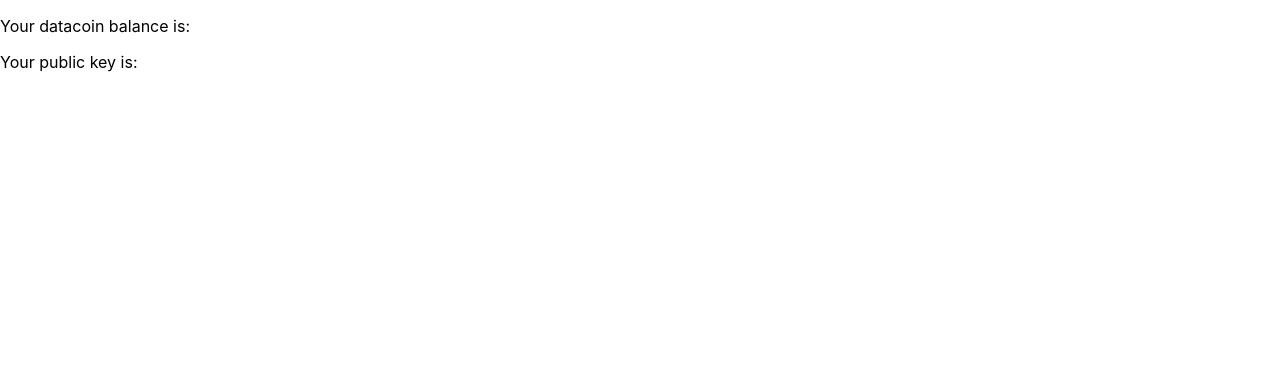
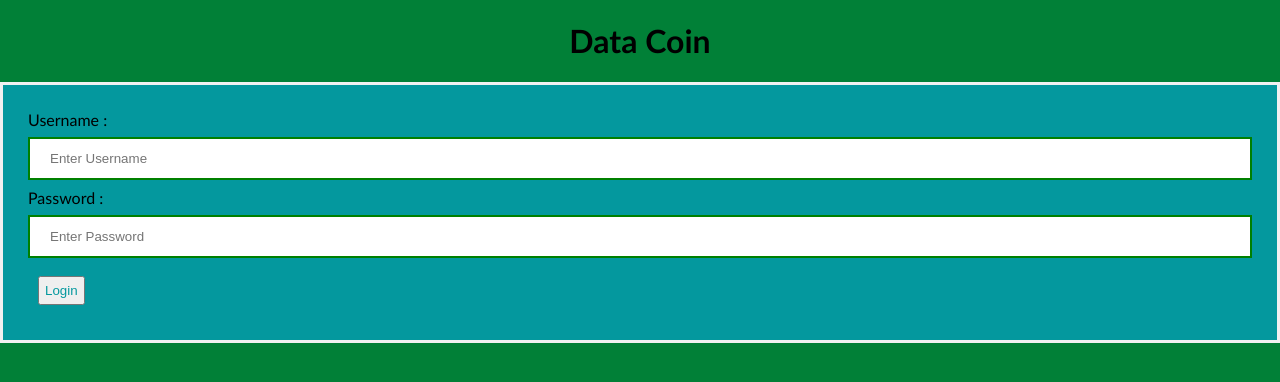
Before and after one commit to mayankamencherla/Blockchain, a React (Create React App) app in the folder frontend/: page / in a window 1280 px wide. Shown: the top 382 px of the page. Built offline with nearby package versions, Linux system fonts and the light colour scheme; no server answers.

Commit message:
Organized UI into folders
Exported Login and Register Screen into functions of React

```diff
--- a/frontend/DataCoin UI/LoginUI.html
+++ b/frontend/DataCoin UI/LoginUI.html
@@ -9,14 +9,14 @@ Body {
   background-color: #018037;
 }
 a {
-       background-color: #4CAF50;
+    background-color: #4CAF50;
        width: 100%;
         color: #04989E;
         padding: 5px;
         margin: 220px;
         border: none;
         cursor: pointer;
-         }
+}
  form {
         border: 3px solid #f1f1f1;
     }
@@ -38,7 +38,7 @@ a {
 </style>
 </head>
 <body>
-    <center> <h1> Data Coin</h1> </center>
+    <h1 style="text-align:center"> Data Coin</h1> </center>
     <form>
         <div class="container">
             <label>Username : </label>
--- a/frontend/package.json
+++ b/frontend/package.json
@@ -10,6 +10,7 @@
     "node-rsa": "^1.1.1",
     "react": "^18.2.0",
     "react-dom": "^18.2.0",
+    "react-router-dom": "^6.4.3",
     "react-scripts": "5.0.1",
     "web-vitals": "^2.1.4"
   },
--- a/frontend/src/App.js
+++ b/frontend/src/App.js
@@ -1,31 +1,10 @@
-import React, {useEffect, useState}from 'react'
-
-
+import {Route, BrowserRouter} from "react-router-dom";
+import LoginScreen from "./screens/LoginScreen/LoginScreen";
+import RegisterScreen from "./screens/RegisterScreen/RegisterScreen";
 function App() {
-    const [publicKeyData, setPublicKeyData] = useState("")
-    const [balanceData, setBalanceData] = useState("")
-
-    useEffect(() => {
-        fetch("http://localhost:3001/publicKey").then(response => response.json())
-        .then(data => {setPublicKeyData(data)})
-    }, [])
-
-    useEffect(() => {
-        fetch("http://localhost:3001/balance").then(response => response.json())
-        .then(data => {setBalanceData(data)})
-    }, [])
 
     return (
-    <div>
-        <div>
-            <p> Your datacoin balance is: {balanceData}</p>
-        </div>
-        <div>
-            <p> Your public key is: {publicKeyData}</p>
-        </div>
-    </div>
-
-    )
-}
+        <LoginScreen></LoginScreen>
+    )}
 
 export default App
--- /dev/null
+++ b/frontend/src/screens/LoginScreen/LoginScreen.css
@@ -0,0 +1,36 @@
+Body {
+    font-family: Calibri, Helvetica, sans-serif;
+    background-color: #018037;
+}
+
+a {
+    background-color: #4CAF50;
+    width: 100%;
+    color: #04989E;
+    padding: 5px;
+    margin: 220px;
+    border: none;
+    cursor: pointer;
+}
+
+form {
+     border: 3px solid #f1f1f1;
+}
+
+input[type=text], input[type=password] {
+    width: 100%;
+    margin: 8px 0;
+    padding: 12px 20px;
+    display: inline-block;
+    border: 2px solid green;
+    box-sizing: border-box;
+}
+
+a:hover {
+    opacity: 0.7;
+}
+
+.container {
+    padding: 25px;
+    background-color: #04989E;
+}
--- /dev/null
+++ b/frontend/src/screens/LoginScreen/LoginScreen.js
@@ -0,0 +1,21 @@
+import React from 'react'
+import "./LoginScreen.css"
+
+const LoginScreen = () => {
+  return (
+    <div>
+    <h1 style={{"textAlign" :"center"}}> Data Coin</h1>
+    <form>
+        <div className="container">
+            <label>Username : </label>
+            <input type="text" placeholder="Enter Username" name="username" required/>
+            <label>Password : </label>
+            <input type="password" placeholder="Enter Password" name="password" required/>
+            <button style = {{color: "#04989E", padding: 5, margin: 10}}>Login</button>
+        </div>
+    </form>
+</div>
+  )
+}
+
+export default LoginScreen
--- /dev/null
+++ b/frontend/src/screens/RegisterScreen/RegisterScreen.js
@@ -0,0 +1,9 @@
+import React from 'react'
+
+const RegisterScreen = () => {
+  return (
+    <div>RegisterScreen</div>
+  )
+}
+
+export default RegisterScreen
```
Also changed, not shown: frontend/src/screens/RegisterScreen/RegisterScreen.css (added), 1 other file (tests, documents, lock files or other folders).
